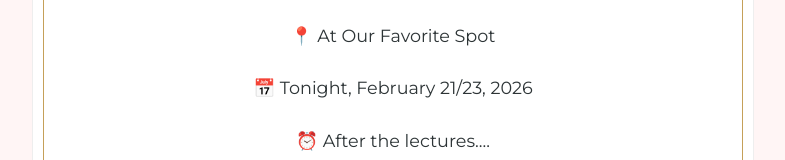
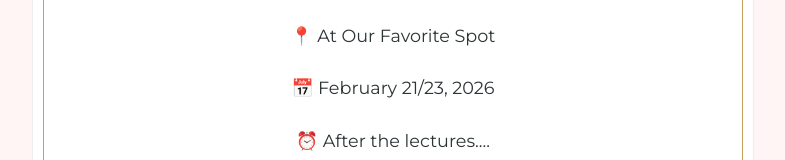
Before and after one commit to harshalshivankar2-bit/proposal, a plain HTML site: page index.html in a window 1280 px wide. Shown: the part 3014-3174 px from the top of the page, without its empty margins (247-1032 px from the left). Drawn offline with nearby package versions, Linux system fonts and the light colour scheme; a web font is replaced by a local one.

Commit message:
Update index.html

```diff
--- a/index.html
+++ b/index.html
@@ -232,7 +232,7 @@
             <div class="date-details">
                 <p><strong>A Romantic Date</strong></p>
                 <p>📍 At Our Favorite Spot</p>
-                <p>📅 Tonight, February 21/23, 2026</p>
+                <p>📅 February 21/23, 2026</p>
                 <p>⏰ After the lectures....</p>
             </div>
             <button class="btn-rsvp" onclick="celebrate()">I'll Be There ❤️</button>
@@ -280,4 +280,5 @@
         }
     </script>
 </body>
+
 </html>
```
